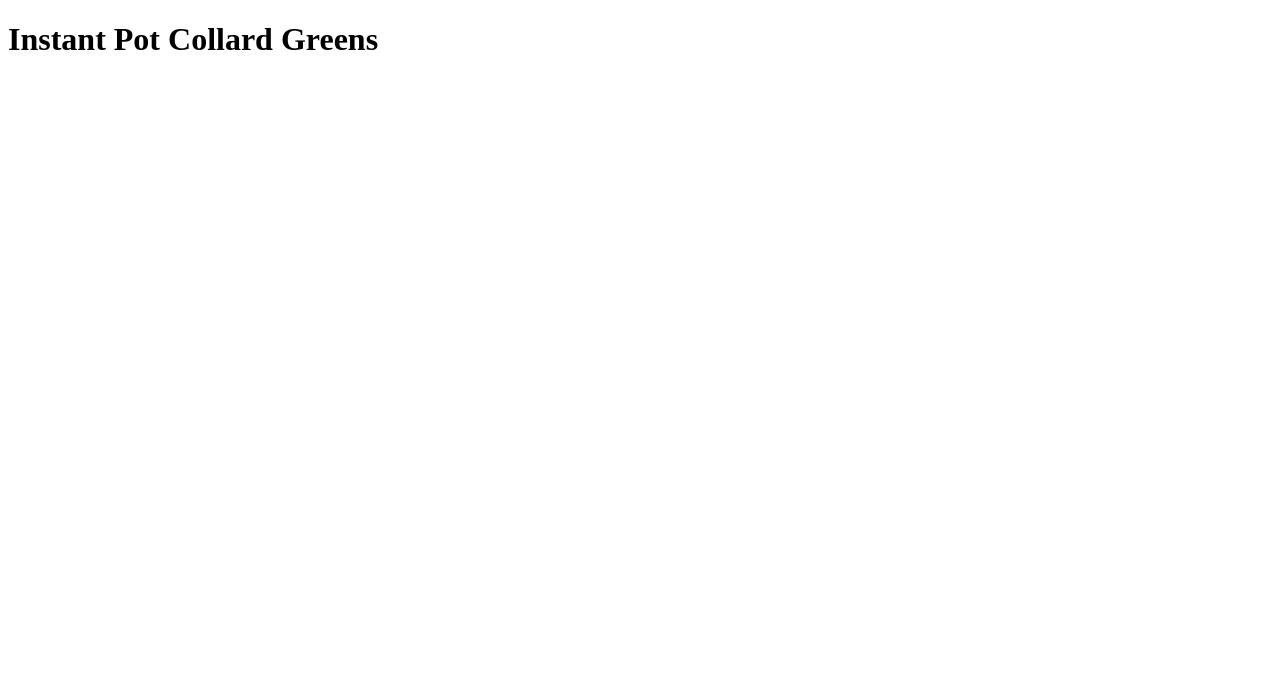
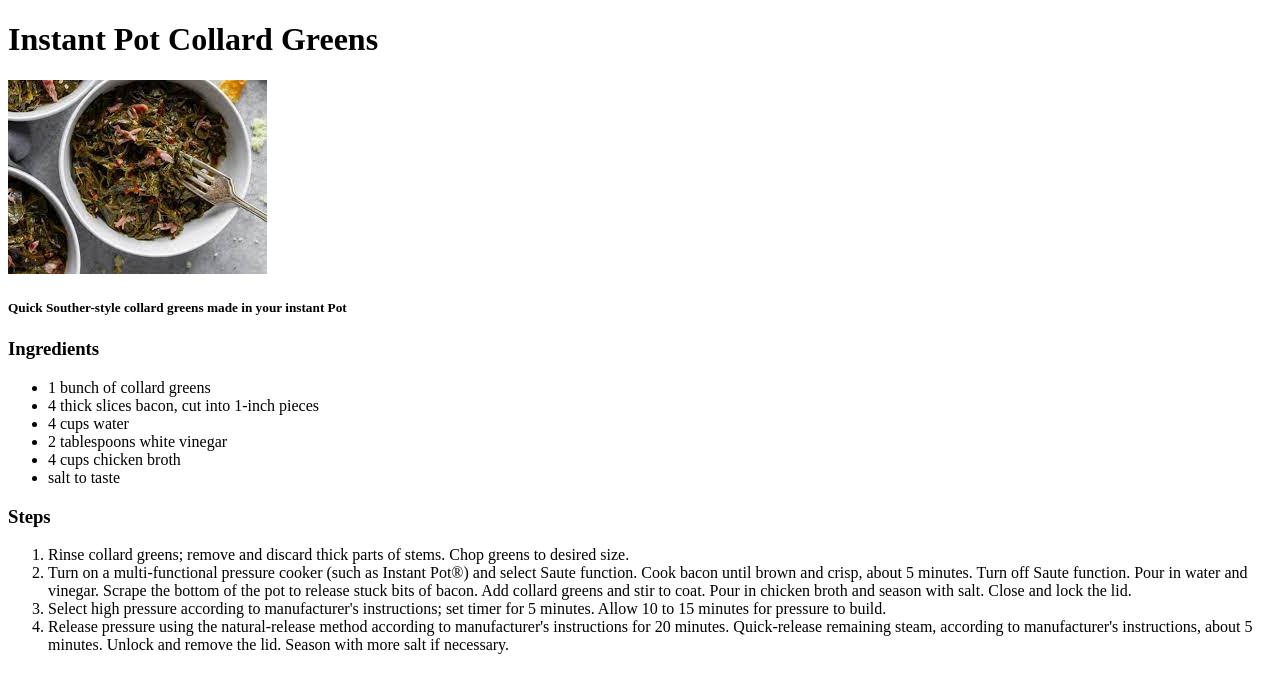
Before and after one commit to ZacharyDangelo/TOP_Recipes, a plain HTML site: page recipes/collardgreens.html in a window 1280 px wide. Drawn offline with Linux system fonts and the light colour scheme.

Commit message:
Added ingredients,steps, and image to collard greens recipe in recipes/collardgreens.html

```diff
--- a/recipes/collardgreens.html
+++ b/recipes/collardgreens.html
@@ -8,5 +8,23 @@
 </head>
 <body>
     <h1>Instant Pot Collard Greens</h1>
+    <img src="../images/collardgreens.jpeg" alt="Photo of finished collard greens dish.">
+    <h5>Quick Souther-style collard greens made in your instant Pot</h5>
+    <h3>Ingredients</h3>
+    <ul>
+        <li>1 bunch of collard greens</li>
+        <li>4 thick slices bacon, cut into 1-inch pieces</li>
+        <li>4 cups water</li>
+        <li>2 tablespoons white vinegar</li>
+        <li>4 cups chicken broth</li>
+        <li>salt to taste</li>
+    </ul>
+    <h3>Steps</h3>
+    <ol>
+        <li>Rinse collard greens; remove and discard thick parts of stems. Chop greens to desired size.</li>
+        <li>Turn on a multi-functional pressure cooker (such as Instant Pot®) and select Saute function. Cook bacon until brown and crisp, about 5 minutes. Turn off Saute function. Pour in water and vinegar. Scrape the bottom of the pot to release stuck bits of bacon. Add collard greens and stir to coat. Pour in chicken broth and season with salt. Close and lock the lid.</li>
+        <li>Select high pressure according to manufacturer's instructions; set timer for 5 minutes. Allow 10 to 15 minutes for pressure to build.</li>
+        <li>Release pressure using the natural-release method according to manufacturer's instructions for 20 minutes. Quick-release remaining steam, according to manufacturer's instructions, about 5 minutes. Unlock and remove the lid. Season with more salt if necessary.</li>
+    </ol>
 </body>
 </html>
```
Also changed, not shown: images/collardgreens.jpeg (added).
